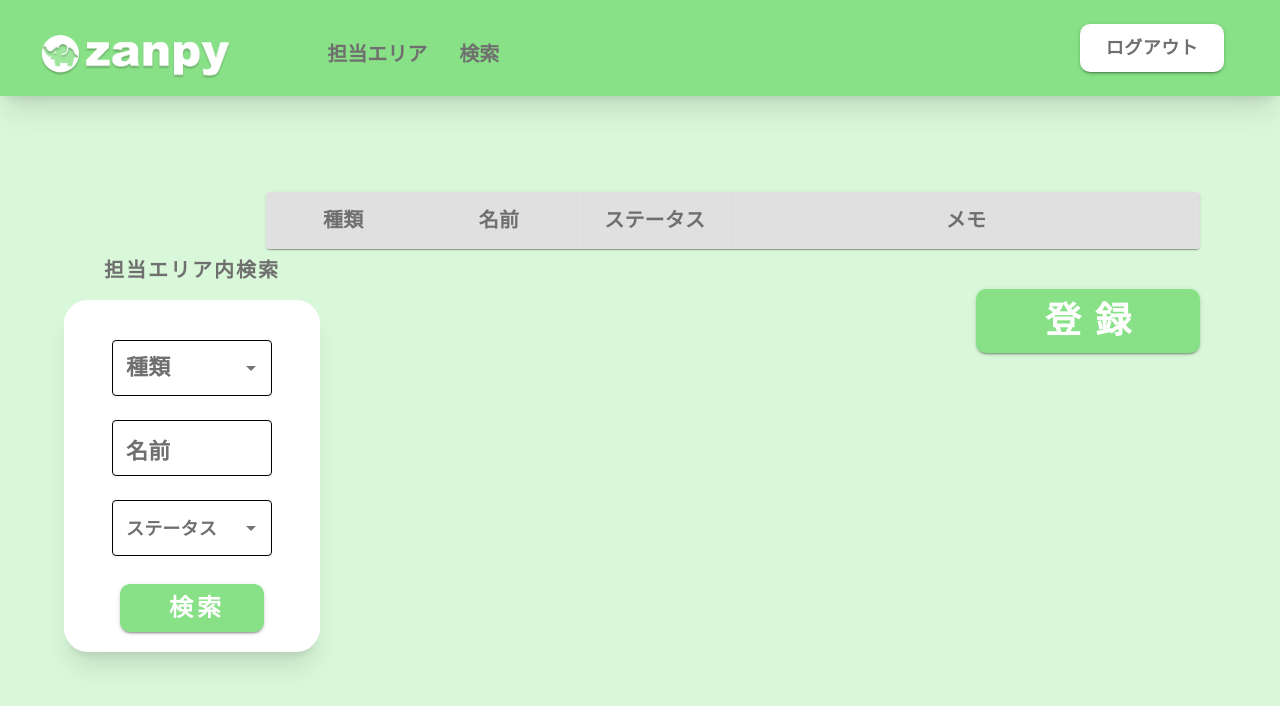
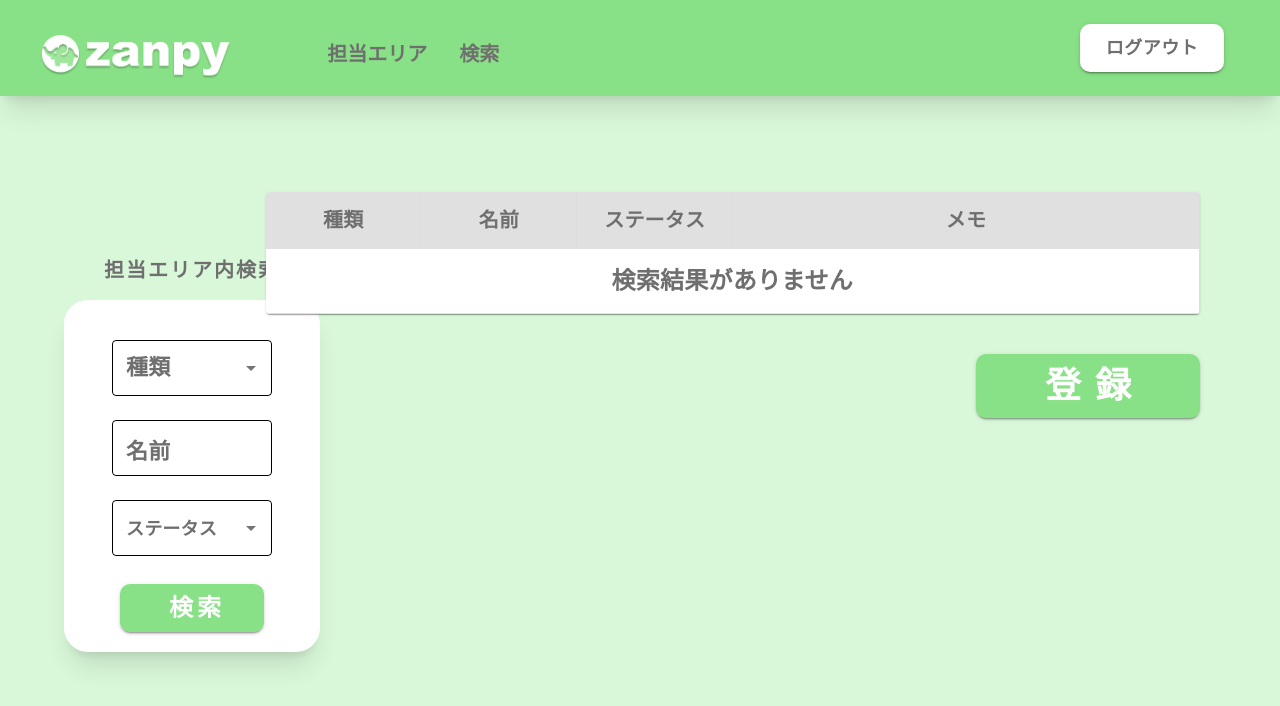
Before and after one commit to Fuuma0000/zanpy, a React (Create React App) app: page /my-area in a window 1280 px wide. Shown: the top 706 px of the page. Built offline with nearby package versions, Linux system fonts and the light colour scheme.

Commit message:
[change]Recoilでデータを持つ。検索がない表示を追加

```diff
--- a/src/components/StatesTable.jsx
+++ b/src/components/StatesTable.jsx
@@ -11,21 +11,18 @@ import { useState } from "react";
 import StatusSelect from "./StatusSelect";
 import Button from "@mui/material/Button";
 import { useRecoilValue } from "recoil";
+import { useRecoilState } from "recoil";
 import { myAreaOpenState } from "../atoms/MyAreaOpenState";
 import ArrowForwardIosIcon from "@mui/icons-material/ArrowForwardIos";
 import { useNavigate } from "react-router-dom";
 import Modal from "./Modal";
+import { searchResultState } from "../atoms/SearchResultState";
 
-const MyAreaTable = ({ rows, setRows }) => {
+const MyAreaTable = () => {
   const isMyAreaOpen = useRecoilValue(myAreaOpenState);
   const navigate = useNavigate();
   const [isModalOpen, setIsModalOpen] = useState(false);
-
-  const handleChangeStatus = (e, index) => {
-    const newRows = [...rows];
-    newRows[index].states = e.value;
-    setRows(newRows);
-  };
+  const [searchResult, setSearchResult] = useRecoilState(searchResultState);
 
   const handleOpenModal = () => {
     setIsModalOpen(true);
@@ -88,7 +85,24 @@ const MyAreaTable = ({ rows, setRows }) => {
             </TableRow>
           </TableHead>
           <TableBody>
-            {rows.map((row, index) => (
+            {/* searchResultが0の時は何も表示しない */}
+            {searchResult.length === 0 && (
+              <StyledTableRow>
+                <StyledTableCell
+                  component='th'
+                  scope='row'
+                  align='center'
+                  colSpan={isMyAreaOpen ? 5 : 6}
+                >
+                  <div className='flex justify-center items-center'>
+                    <p className='text-2xl font-bold text-test'>
+                      検索結果がありません
+                    </p>
+                  </div>
+                </StyledTableCell>
+              </StyledTableRow>
+            )}
+            {searchResult.map((row, index) => (
               <StyledTableRow key={index}>
                 {/* マイエリアならエリアを表示しない */}
                 {!isMyAreaOpen && (
@@ -106,7 +120,7 @@ const MyAreaTable = ({ rows, setRows }) => {
                 <StyledTableCell align='center'>
                   <StatusSelect
                     states={row.states}
-                    handleChangeStatus={handleChangeStatus}
+                    // handleChangeStatus={handleChangeStatus}
                     index={index}
                     isMyAreaOpen={isMyAreaOpen}
                   />
```
